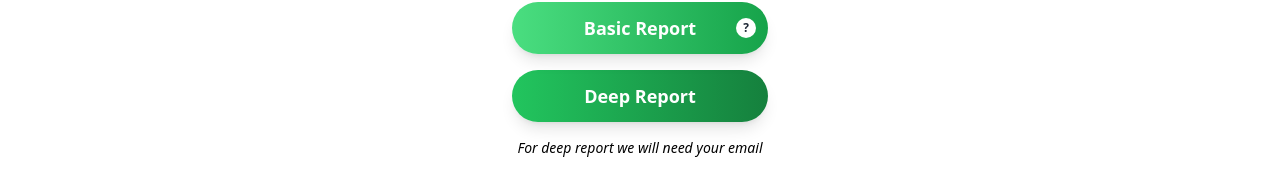
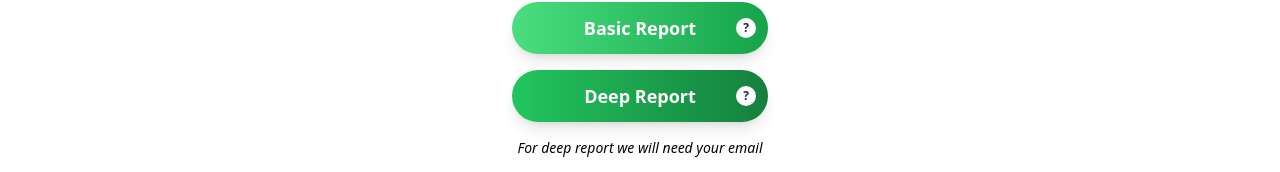
Before and after one commit to NirMeir1/WebFix, a React (Vite) app in the folder frontend/: page / in a window 1280 px wide. Shown: the part 500-672 px from the top of the page. Built offline with nearby package versions, Linux system fonts and the light colour scheme.

Commit message:
feat: add tooltip to deep report button for enhanced user guidance

```diff
--- a/frontend/src/components/UrlForm.tsx
+++ b/frontend/src/components/UrlForm.tsx
@@ -73,16 +73,30 @@ const UrlForm: React.FC<UrlFormProps> = ({
       </div>
 
 
+      <div className="relative inline-block">
         <button
           type="submit"
           onClick={() => setReportType('deep')}
           disabled={loading}
-        className={`w-64 py-3 rounded-full text-white font-bold text-lg shadow-lg
+          className={`relative w-64 py-3 px-4 rounded-full text-white font-bold text-lg shadow-lg text-center
             ${loading ? (reportType === 'deep' ? 'bg-gray-400' : 'bg-gray-200 cursor-not-allowed')
                       : 'bg-gradient-to-r from-green-500 to-green-700 hover:opacity-90'}`}
         >
           {loading && reportType === 'deep' ? 'Just A Sec...' : 'Deep Report'}
+
+          {/* Tooltip trigger (question mark) */}
+          <div className="absolute right-3 top-1/2 -translate-y-1/2 group">
+            <span className="w-5 h-5 flex items-center justify-center rounded-full bg-white text-gray-800 text-xs font-bold cursor-default hover:bg-gray-100">
+              ?
+            </span>
+            <div className="absolute bottom-full right-0 mb-2 hidden group-hover:flex w-72 bg-white text-gray-800 text-sm p-3 rounded-lg shadow-xl border z-10">
+              <span>
+                The deep CRO report includes tailored insights, examples, and actionable recommendations to improve your site’s performance. Email verification required.
+              </span>
+            </div>
+          </div>
         </button>
+      </div>
 
       {loading && <Loader />}
 
```
Lines whose indentation alone changed are shown as unchanged.
